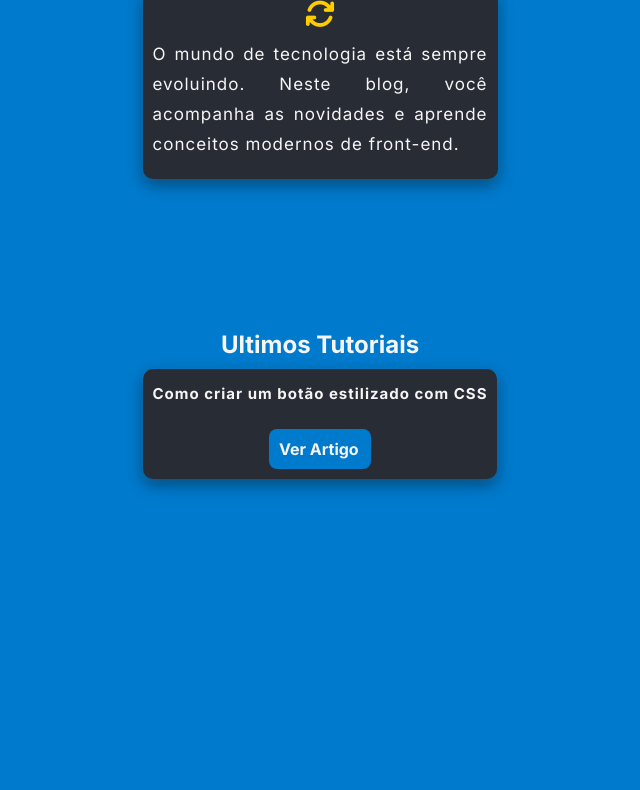
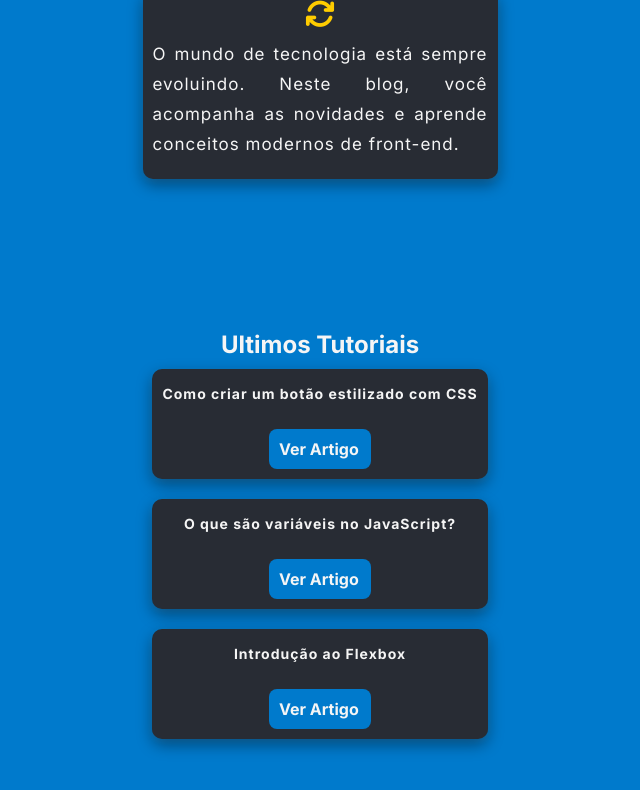
Before and after one commit to viniciusN444/Blog_tecnico_programacao, a plain HTML site: page index.html in a window 1280 px wide. Shown: the part 1300-2090 px from the top of the page, without its empty margins (320-960 px from the left). Drawn offline with Linux system fonts and the light colour scheme.

Commit message:
Finalizado a 3° seção.

```diff
--- a/css/style.css
+++ b/css/style.css
@@ -61,7 +61,7 @@ section {
 
 img {
     width: 100%;
-    height: 330px;
+    height: 295px;
 }
 
 .initial-section {
@@ -145,12 +145,19 @@ img {
     margin-top: 30px;
 }
 
-#stylized-button p{
-    font-size: 15px;
+#stylized-button p,
+#variables p,
+#flexbox-introduction p
+{
+    width: 336px;
+    text-align: center;
+    font-size: 14px;
     font-weight: bold;
 }
 
-#btnArtigoButton{
+#btnArtigoButton,
+#btnArtigoVariables,
+#btnArtigoFlexbox{
     display: block;
     margin: 0px auto 10px auto;
     width: 102px;
--- a/index.html
+++ b/index.html
@@ -93,23 +93,21 @@
                 </article>
             </div>
 
-            <!-- <div class="card"  id="practial">
-                <i class="fa-solid fa-code" id="logoCode"></i>
+            <div class="card"  id="variables">
+                <p>
+                    O que são variáveis no JavaScript?
+                </p>
 
-
-                <p>
-                    A melhor forma de aprender a programar é colocando a mão na massa. Aqui, você encontra projetos
-                    simples e úteis para aplicar seus conhecimentos.
-                </p>
+                <a  href="#" class="btn" id="btnArtigoVariables">Ver Artigo</a>
             </div>
 
-            <div class="card" id="update-content">
-                <i class="fa-solid fa-sync" id="logoUpdate"></i>
+            <div class="card" id="flexbox-introduction">
+                <p>
+                    Introdução ao Flexbox
+                </p>
 
-                <p>
-                    O mundo de tecnologia está sempre evoluindo. Neste blog, você acompanha as novidades e aprende conceitos modernos de front-end.
-                </p>
-        </div> -->
+                <a  href="#" class="btn" id="btnArtigoFlexbox">Ver Artigo</a>
+            </div>
     </section>
 </body>
 
```
